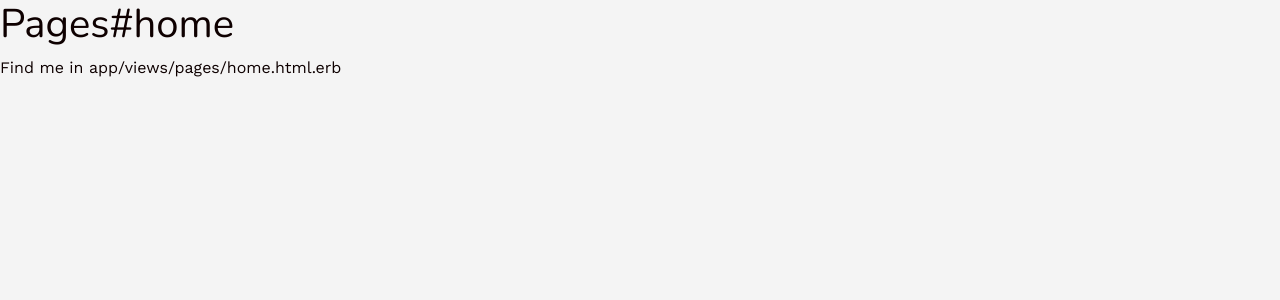
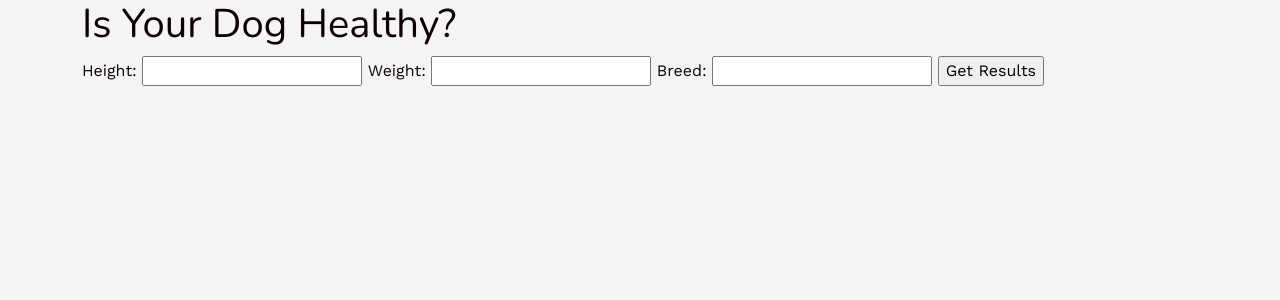
Before and after one commit to VeganBt/healthy-dog-calculator, a Rails app: page / in a window 1280 px wide. Shown: the top 300 px of the page. Run offline with Rails 7, Linux system fonts and the light colour scheme; style sheets or scripts are compiled from the project's sources; some libraries are stand-ins or nearby versions.

Commit message:
created the basic form and HTML

```diff
--- a/app/views/layouts/application.html.erb
+++ b/app/views/layouts/application.html.erb
@@ -13,6 +13,8 @@
   </head>
 
   <body>
-    <%= yield %>
+    <div class="container">
+      <%= yield %>
+    </div>
   </body>
 </html>
--- a/app/views/pages/home.html.erb
+++ b/app/views/pages/home.html.erb
@@ -1,2 +1,15 @@
-<h1>Pages#home</h1>
-<p>Find me in app/views/pages/home.html.erb</p>
+<h1 id="banner-title">Is Your Dog Healthy?</h1>
+
+<%= form_with url: "/",method: :get do |form| %>
+  <%= form.label :height, "Height:" %>
+  <%= form.text_field :height %>
+  <%= form.label :weight, "Weight:" %>
+  <%= form.text_field :weight %>
+  <%= form.label :breed, "Breed:" %>
+  <%= form.text_field :breed %>
+  <%= form.submit "Get Results" %>
+<% end %>
+
+<div class="results">
+  <!-- Javascript will inject the results here -->
+</div>
```
